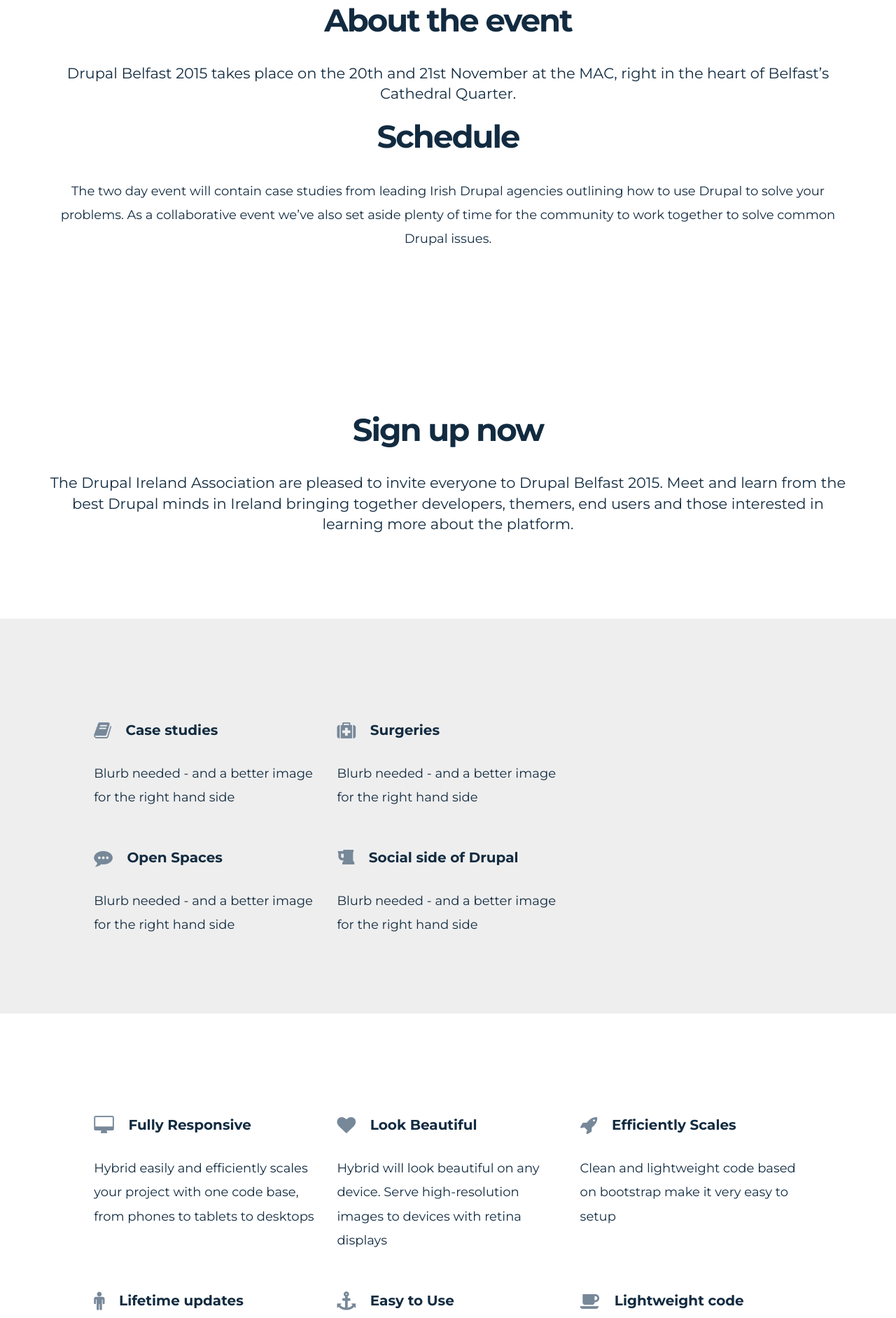
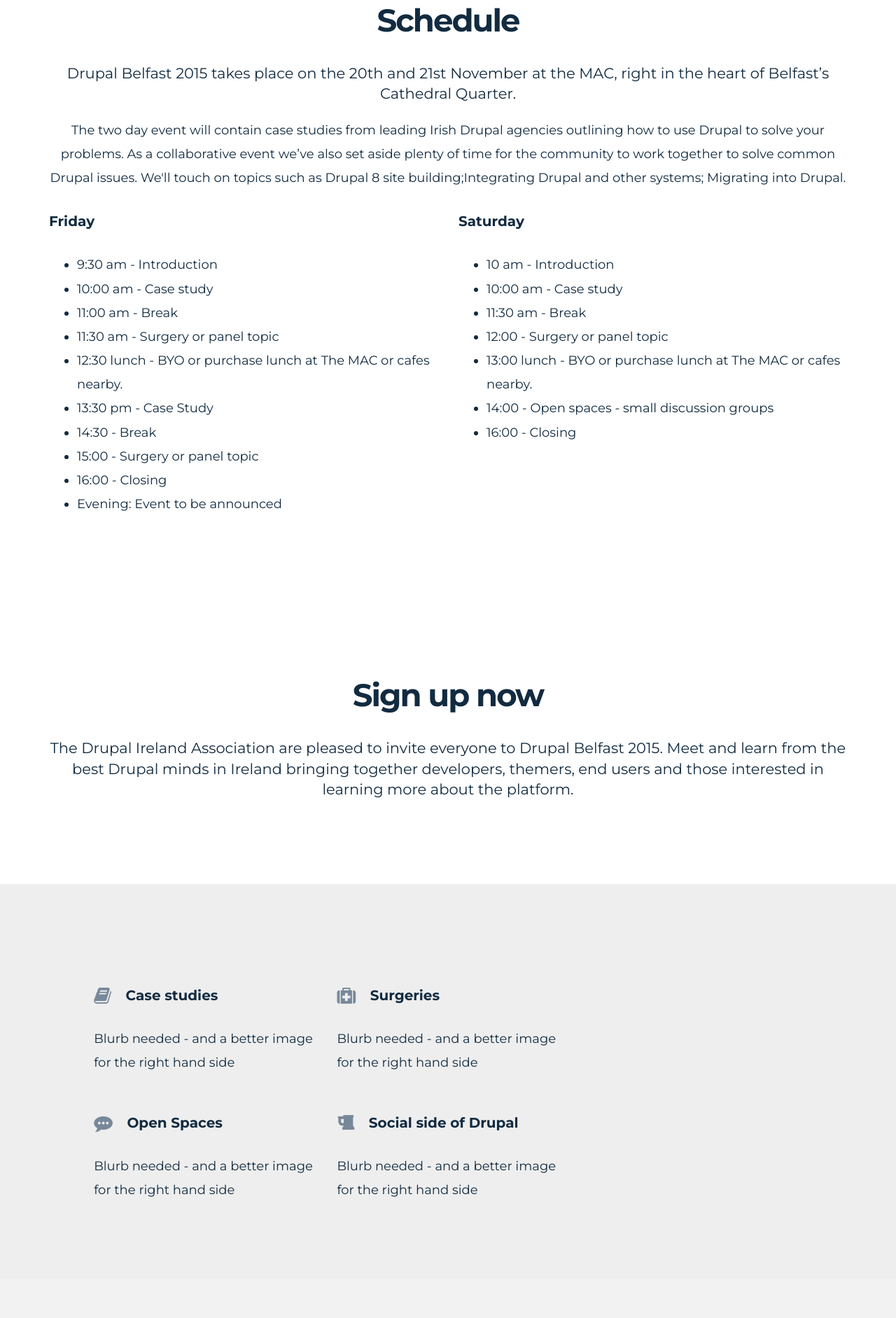
Before and after one commit to drupalie/belfast2015, a plain HTML site: page index.html in a window 1280 px wide. Shown: the part 917-2800 px from the top of the page at 70% size. Drawn offline with Linux system fonts and the light colour scheme; some packages are replaced by stand-ins of ours; a script that the page names is missing.

Commit message:
Add schedule, change heading

```diff
--- a/index.html
+++ b/index.html
@@ -71,14 +71,11 @@
       <div class="container-fluid">
         <div class="row">
           <div class="col-md-5 col-md-offset-1">
-              <!--
-              <h1>HYBRID</h1>
-              <h2><i class="fa fa-rocket"></i> Smart Landing Page</h2>
 
-              <p>Hybrid is a multipurpose, responsive, one page html (bootstrap) theme</p>
-              <h2><i class="fa fa-heart"></i> Why Choose Hybrid?</h2>
-              <p>Seo Optimized, very lightweight code based on bootstrap. Easy to use and fast loading. Responsive layout, optimized for high conversion. Clean design focused on good readability.</p>
-            -->
+              <h1>Drupal Belfast</h1>
+              <h2><i class="fa fa-drupal"></i> About the event</h2>
+              <p>Drupal Belfast 2015 takes place on the 20th and 21st November at the MAC, right in the heart of Belfast’s Cathedral Quarter.</p>
+
           </div>
 
      </div>
@@ -86,14 +83,46 @@
   </header>
 
     <!-- about -->
-  <section id="about" class="about">
+  <section id="schedule" class="about">
     <div class="container">
       <div class="row">
         <div class="col-xs-12 text-center wow fadeIn">
-          <h2 class="heading">About the event</h2>
+          <h2 class="heading">Schedule</h2>
           <p class="lead">Drupal Belfast 2015 takes place on the 20th and 21st November at the MAC, right in the heart of Belfast’s Cathedral Quarter.</p>
-          <h3 class="heading">Schedule</h3>
-          <p>The two day event will contain case studies from leading Irish Drupal agencies outlining how to use Drupal to solve your problems. As a collaborative event we’ve also set aside plenty of time for the community to work together to solve common Drupal issues.</p>
+          <p>The two day event will contain case studies from leading Irish Drupal agencies outlining how to use Drupal to solve your problems. As a collaborative event we’ve also set aside plenty of time for the community to work together to solve common Drupal issues. We'll touch on topics such as Drupal 8 site building;Integrating Drupal and other systems; Migrating into Drupal. </p>
+
+<div class="row wow fadeIn" data-wow-delay=".2s">
+
+          <div class="col-md-6 text-left">
+            <h3>Friday</h3>
+            <ul>
+              <li>9:30 am - Introduction </li>
+              <li>10:00 am - Case study</li>
+              <li>11:00 am - Break </li>
+              <li>11:30 am - Surgery or panel topic</li>
+              <li>12:30 lunch - BYO or purchase lunch at The MAC or cafes nearby.</li>
+              <li>13:30 pm - Case Study</li>
+              <li>14:30 - Break </li>
+              <li>15:00 - Surgery or panel topic </li>
+              <li>16:00 - Closing </li>
+              <li>Evening: Event to be announced </li>
+            </ul>
+          </div>
+          <div class="col-md-6 text-left">
+            <h3>Saturday</h3>
+            <ul>
+              <li>10 am - Introduction </li>
+              <li>10:00 am - Case study </li>
+              <li>11:30 am - Break </li>
+              <li>12:00 - Surgery or panel topic </li>
+              <li>13:00 lunch - BYO or purchase lunch at The MAC or cafes nearby.</li>
+              <li>14:00 - Open spaces - small discussion groups</li>
+              <li>16:00 - Closing </li>
+            </ul>
+          </div>
+        </div>
+</div>
+
         </div>
       </div>
     </div>
@@ -137,6 +166,7 @@
                 <h3><i class="fa fa-beer fa-lg"></i> Social side of Drupal</h3>
                 <p>Blurb needed - and a better image for the right hand side</p>
               </div>
+
             </div>
           </div>
 
@@ -145,40 +175,6 @@
     </div>
   </section>
 
-  <section class="services">
-    <div class="container-fluid">
-      <div class="col-lg-10 col-lg-offset-1">
-        <div class="row wow fadeIn" data-wow-delay=".2s">
-          <div class="col-md-4">
-            <h3><i class="fa fa-desktop fa-lg"></i> Fully Responsive</h3>
-            <p>Hybrid easily and efficiently scales your project with one code base, from phones to tablets to desktops</p>
-          </div>
-          <div class="col-md-4">
-            <h3><i class="fa fa-heart fa-lg"></i> Look Beautiful</h3>
-            <p> Hybrid will look beautiful on any device. Serve high-resolution images to devices with retina displays</p>
-          </div>
-          <div class="col-md-4">
-            <h3><i class="fa fa-rocket fa-lg"></i> Efficiently Scales</h3>
-            <p> Clean and lightweight code based on bootstrap make it very easy to setup</p>
-          </div>
-        </div>
-        <div class="row wow fadeIn" data-wow-delay=".6s">
-          <div class="col-md-4">
-            <h3><i class="fa fa-male fa-lg"></i> Lifetime updates</h3>
-            <p>Designed for Everyone. Let’s give your website a brand</p>
-          </div>
-          <div class="col-md-4">
-            <h3><i class="fa fa-anchor fa-lg"></i> Easy to Use</h3>
-            <p> Clean & fully commented code and a stunning documentation make it very easy to setup</p>
-          </div>
-          <div class="col-md-4">
-            <h3><i class="fa fa-coffee fa-lg"></i> Lightweight code</h3>
-            <p> We believe our work speaks for itself. Browse our most recent projects below</p>
-          </div>
-        </div>
-      </div>
-    </div>
-  </section>
 
   <!-- sponsors -->
   <div id="sponsor">
```
